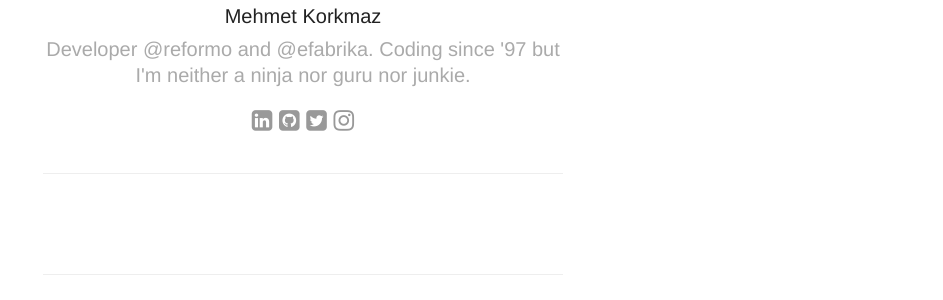
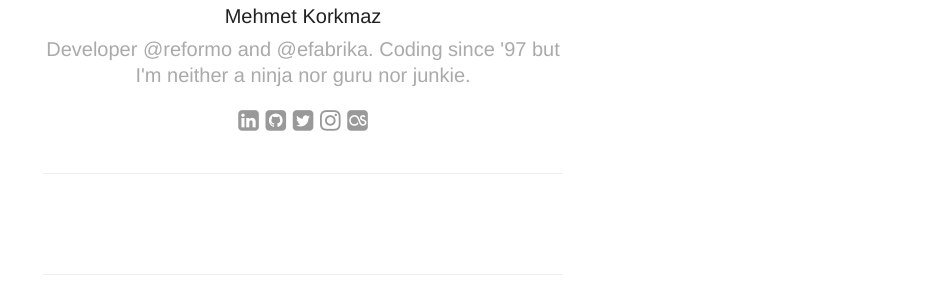
Before and after one commit to mkorkmaz/mkorkmaz.github.io, a Jekyll site: the page built from index.md, in a window 1280 px wide. Shown: the part 235-535 px from the top of the page, without its empty margins (337-1280 px from the left). Built offline with Jekyll 4.4.1, drawn with Linux system fonts in a browser that asks for light colours; nearby versions of some CDN libraries.

Commit message:
lastfm link added

```diff
--- a/_includes/profile.html
+++ b/_includes/profile.html
@@ -23,6 +23,9 @@
             <a href="https://instagram.com/{{site.personal_links.instagram}}" target="_blank" rel="no-follow">
                 <i class="fa fa-instagram"></i>
             </a>
+            <a href="https://www.last.fm/user/dinosaur-act" target="_blank" rel="no-follow">
+                <i class="fa fa-lastfm-square"></i>
+            </a>
             </div>
         </header>
     </section>
```
